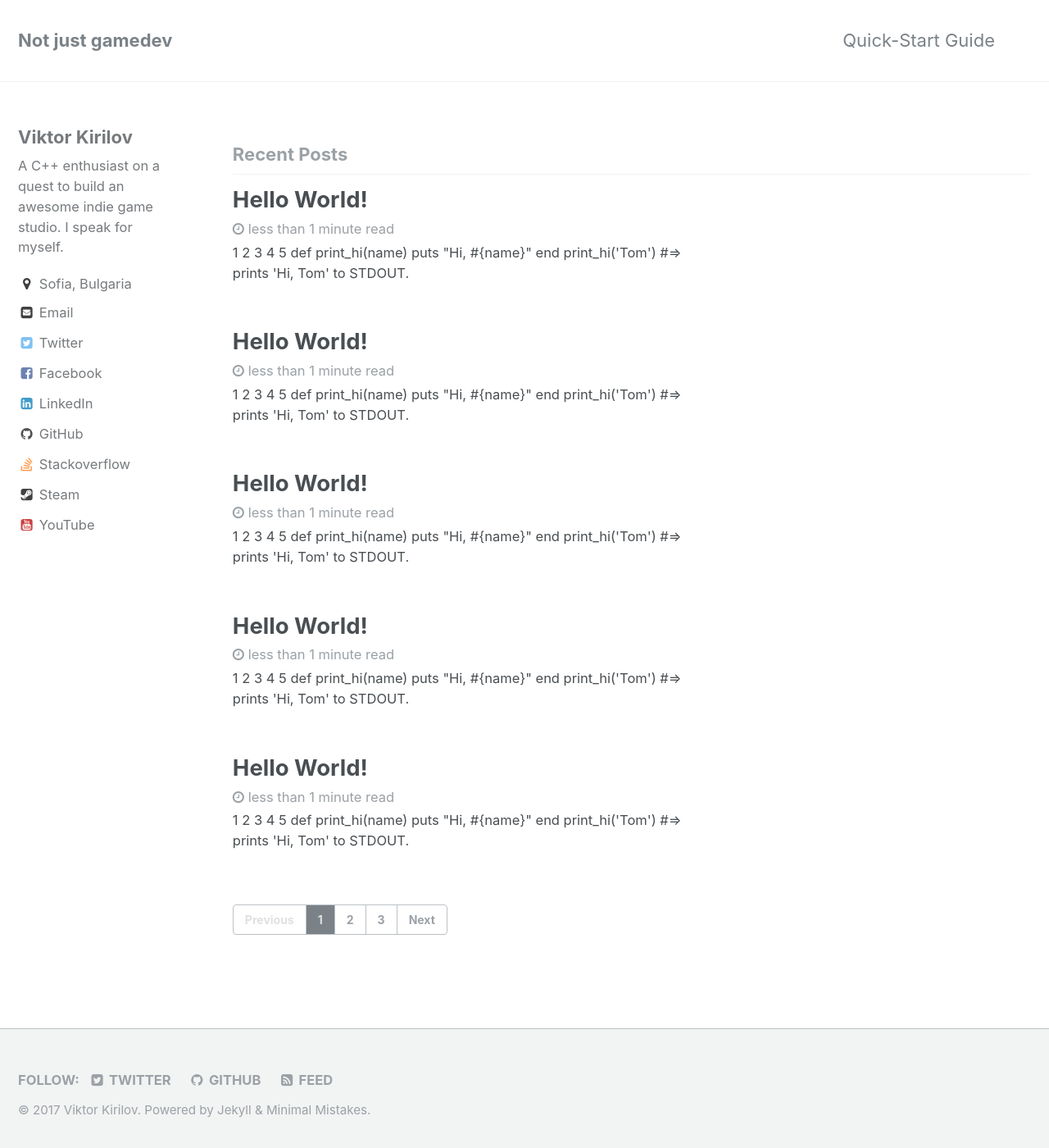
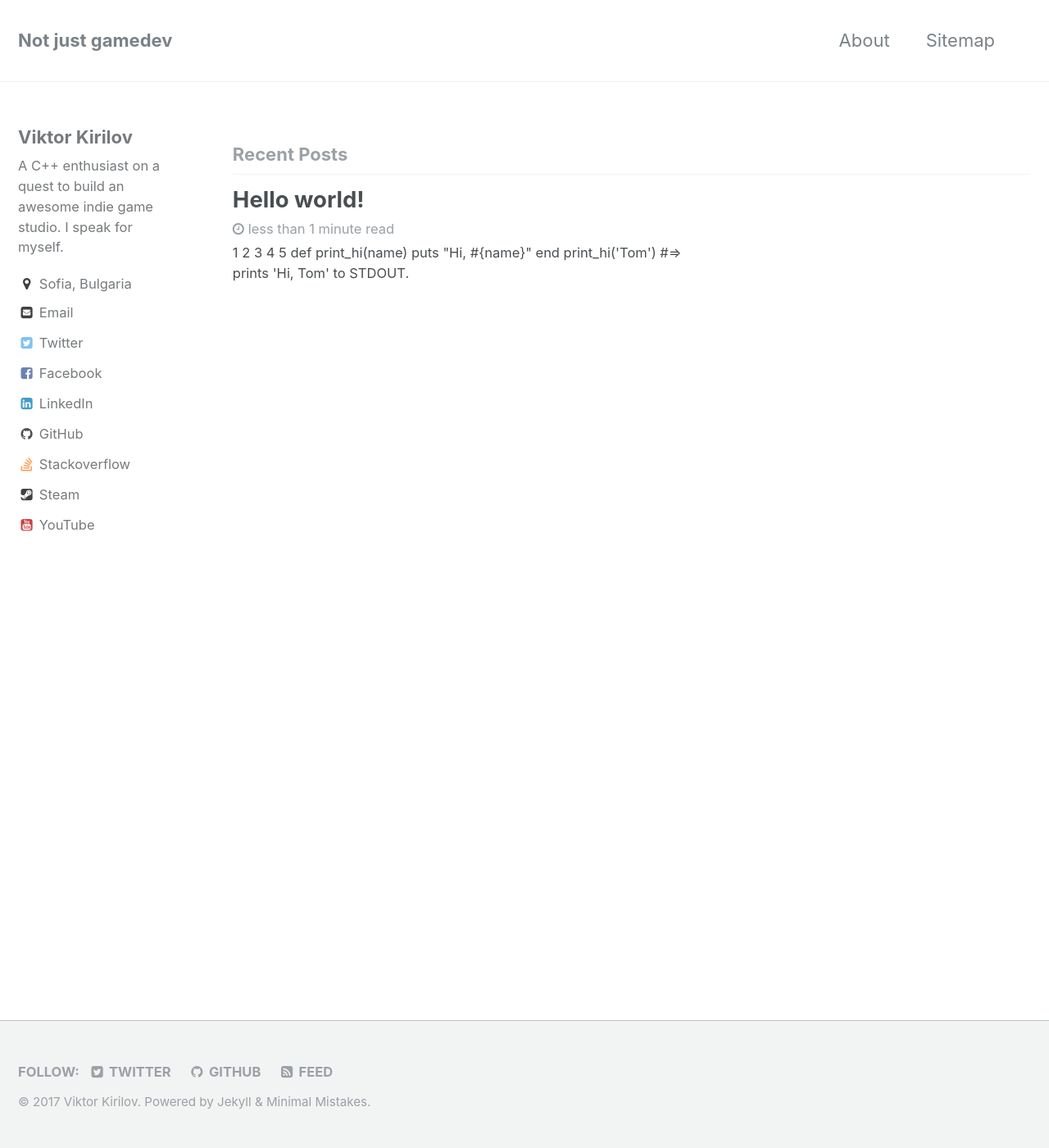
Before and after one commit to onqtam/onqtam.github.io, a Jekyll site: the page built from index.html, in a window 1280 px wide and 1400 px high. Shown: the whole window at 82% size. Built offline with Jekyll 4.4.1, drawn with Linux system fonts in a browser that asks for light colours; the list of posts is cut into pages by our own code.

```diff
--- a/_posts/2017-02-13-hello-world - Copy (8).md
+++ /dev/null
@@ -1,15 +0,0 @@
----
-layout: default
-title:  "Hello World!"
-date:   2017-02-12 23:04:34 +0200
-categories: misc
-tags: [misc, entrepreneurship]
----
-
-{% highlight ruby linenos %}
-def print_hi(name)
-  puts "Hi, #{name}"
-end
-print_hi('Tom')
-#=> prints 'Hi, Tom' to STDOUT.
-{% endhighlight %}
--- a/_posts/2017-02-13-hello-world - Copy (9).md
+++ /dev/null
@@ -1,15 +0,0 @@
----
-layout: default
-title:  "Hello World!"
-date:   2017-02-12 23:04:34 +0200
-categories: misc
-tags: [misc, entrepreneurship]
----
-
-{% highlight ruby linenos %}
-def print_hi(name)
-  puts "Hi, #{name}"
-end
-print_hi('Tom')
-#=> prints 'Hi, Tom' to STDOUT.
-{% endhighlight %}
--- a/_posts/2017-02-15-hello-world.md
+++ /dev/null
@@ -1,15 +0,0 @@
----
-layout: default
-title:  "Hello World!"
-date:   2017-02-12 23:04:34 +0200
-categories: misc
-tags: [misc, entrepreneurship]
----
-
-{% highlight ruby linenos %}
-def print_hi(name)
-  puts "Hi, #{name}"
-end
-print_hi('Tom')
-#=> prints 'Hi, Tom' to STDOUT.
-{% endhighlight %}
--- /dev/null
+++ b/_posts/2017-03-06-hello-world.md
@@ -0,0 +1,31 @@
+---
+title:  "Hello world!"
+date:   2017-03-06 12:04:34 +0200
+categories: misc
+tags: [misc, entrepreneurship]
+---
+
+{% highlight ruby linenos %}
+def print_hi(name)
+  puts "Hi, #{name}"
+end
+print_hi('Tom')
+#=> prints 'Hi, Tom' to STDOUT.
+{% endhighlight %}
+
+bla bla text
+
+{% highlight cpp linenos %}
+#define DOCTEST_CONFIG_IMPLEMENT_WITH_MAIN
+#include "doctest.h"
+
+static int factorial(int number) { return number <= 1 ? number : factorial(number - 1) * number; }
+
+TEST_CASE("testing the factorial function") {
+    CHECK(factorial(0) == 1);
+    CHECK(factorial(1) == 1);
+    CHECK(factorial(2) == 2);
+    CHECK(factorial(3) == 6);
+    CHECK(factorial(10) == 3628800);
+}
+{% endhighlight %}
```
Also changed, not shown: _data/navigation.yml (+4 -10 lines), _posts/2017-02-13-hello-world - Copy (10).md (deleted, +0 -15 lines), _posts/2017-02-13-hello-world - Copy (11).md (deleted, +0 -15 lines), _posts/2017-02-13-hello-world - Copy (12).md (deleted, +0 -15 lines), _posts/2017-02-13-hello-world - Copy (2).md (deleted, +0 -15 lines), _posts/2017-02-13-hello-world - Copy (3).md (deleted, +0 -15 lines), _posts/2017-02-13-hello-world - Copy (4).md (deleted, +0 -15 lines), _posts/2017-02-13-hello-world - Copy (5).md (deleted, +0 -15 lines), _posts/2017-02-13-hello-world - Copy (6).md (deleted, +0 -15 lines), _posts/2017-02-13-hello-world - Copy (7).md (deleted, +0 -15 lines), _posts/2017-02-13-hello-world.md (deleted, +0 -15 lines), _posts/2017-02-14-hello-world.md (deleted, +0 -15 lines), Gemfile.lock.
